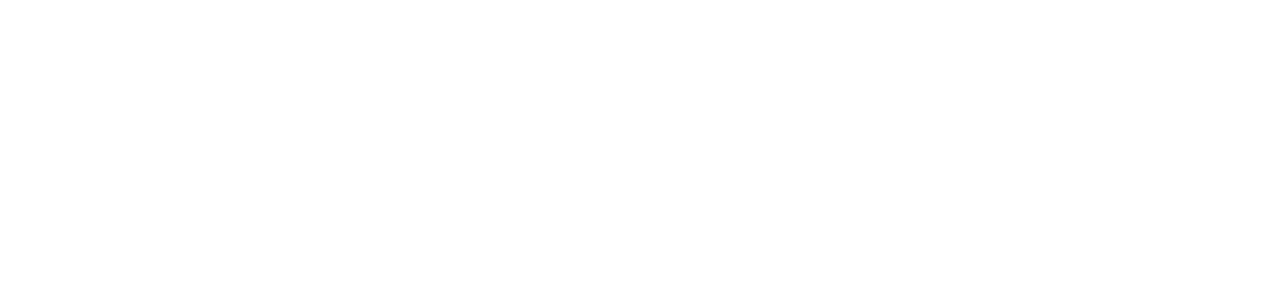
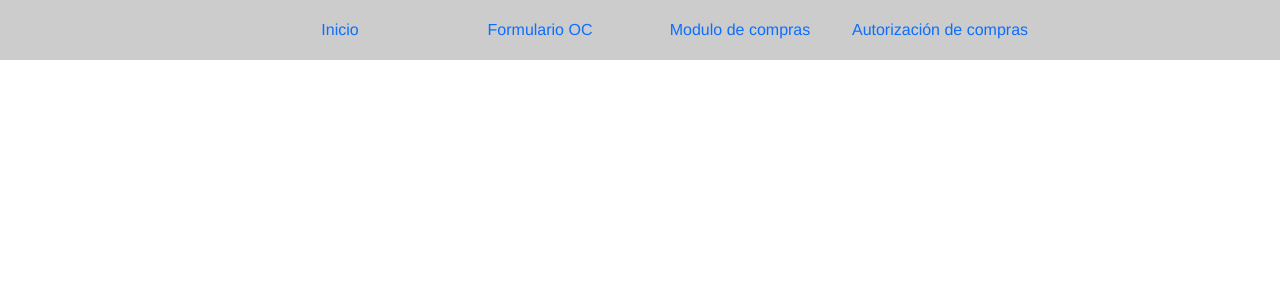
Before and after one commit to Juliangriego/curly-guacamole, a React (Create React App) app in the folder frontend/: page / in a window 1280 px wide. Shown: the top 300 px of the page. Built offline with nearby package versions, Linux system fonts and the light colour scheme.

Commit message:
header nuevo

```diff
--- /dev/null
+++ b/frontend/src/components/header/Header.tsx
@@ -0,0 +1,14 @@
+import React from 'react'
+import './header.styles.css'
+
+const Header = () => {
+  return (
+    <div className='header-container'>
+        <a href='/' className='header-button'><span >Inicio</span></a>
+        <a href='/FormularioOC' className='header-button'><span >Formulario OC</span></a>
+        <a href='/ModuloCompras' className='header-button'><span >Modulo de compras</span></a>
+        <a href='/AutorizacionCompras' className='header-button'><span >Autorización de compras</span></a>
+    </div>
+)}
+
+export default Header
--- /dev/null
+++ b/frontend/src/components/header/header.styles.css
@@ -0,0 +1,25 @@
+.header-container{
+    width: 100%;
+    height: 60px;
+    background-color: #CCC;
+    display: flex;
+    align-items: center;
+    justify-content: center;
+
+
+}
+.header-button{
+
+    height: 100%;
+    background-color: #CCC;
+    width: 200px;
+    display: flex;
+    justify-content: center;
+    align-items: center;
+    text-decoration: none;
+    font: 400 16px "Helvetica Neue",Helvetica,Arial;
+    &:hover{
+        background-color: #AAA;
+    }
+
+}
--- a/frontend/src/index.js
+++ b/frontend/src/index.js
@@ -14,6 +14,7 @@
 import AutorizacionCompras from './Rutas/AutorizacionCompras';
 import Inicio from './Rutas/Inicio';
 import ModuloCompras from './Rutas/ModuloCompras';
+import Header from './components/header/Header.tsx';
 
 
 
@@ -44,6 +45,7 @@
 const root = ReactDOM.createRoot(document.getElementById('root'));
 root.render(
   <React.StrictMode>
+    <Header/>
     <RouterProvider router={router} />
 
   </React.StrictMode>
```
Also changed, not shown: frontend/src/Rutas/Inicio.jsx (+3 -5 lines).
